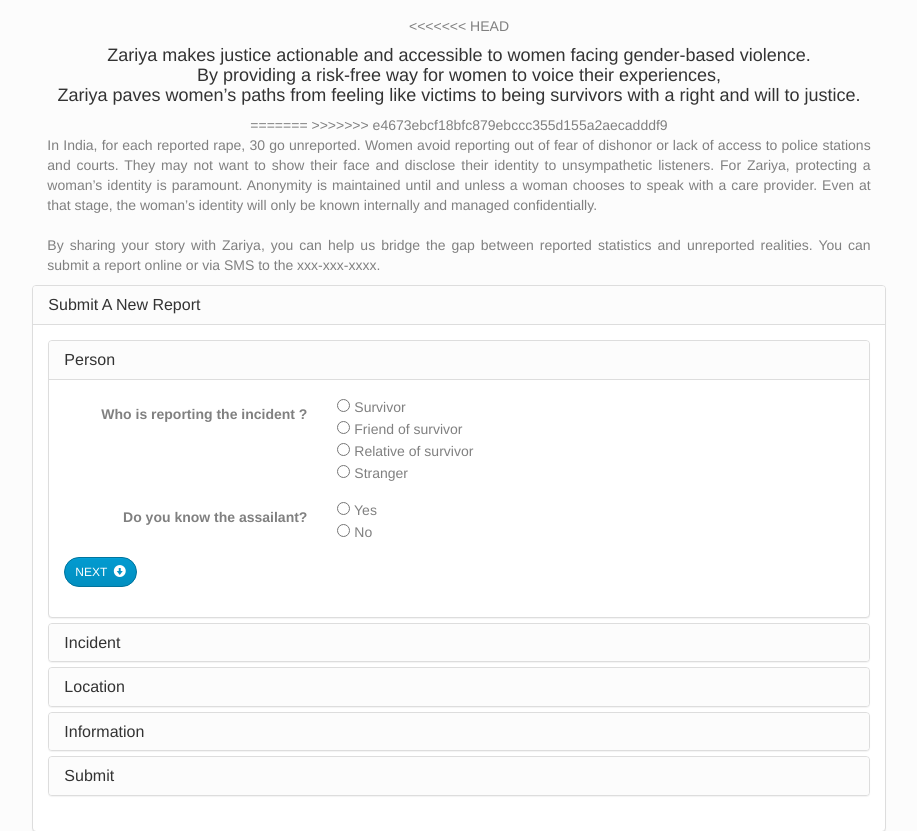
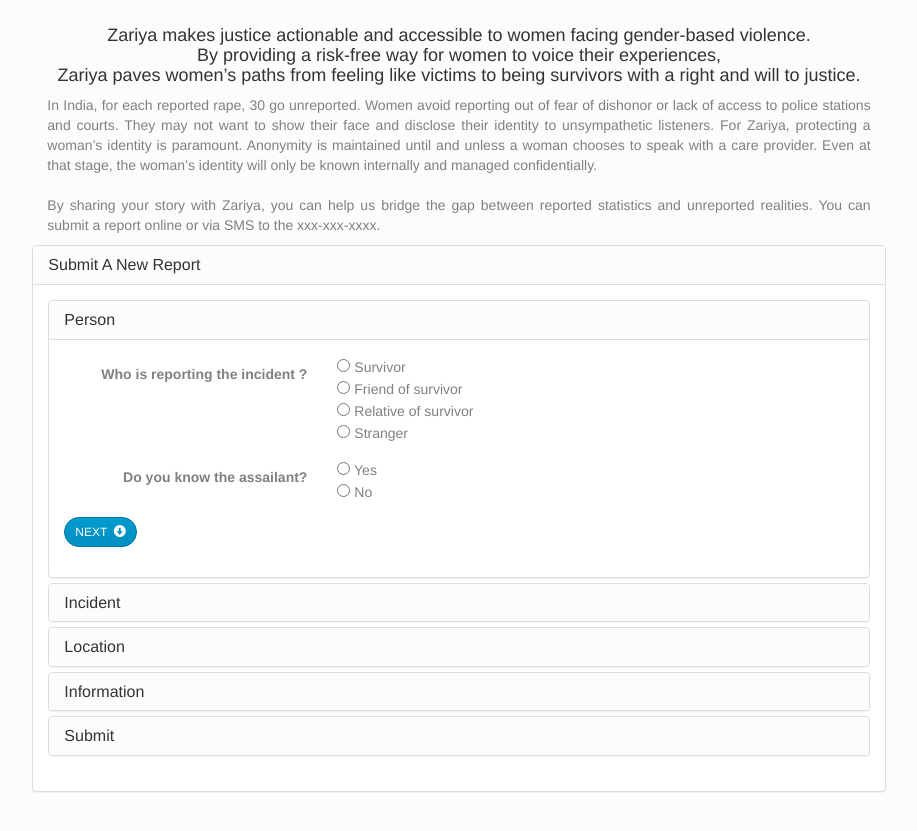
Before and after one commit to navina/avaaz, a Node server app: page /submitReport in a window 1280 px wide. Shown: the part 84-915 px from the top of the page, without its empty margins (181-1098 px from the left). After the commit the page ends 876 px from the top, so only its background shows below. Run offline with Node 20, Linux system fonts and the light colour scheme; some libraries are stand-ins or nearby versions.

Commit message:
submitreport.html conflict changes

```diff
--- a/views/submitReport.html
+++ b/views/submitReport.html
@@ -1,19 +1,17 @@
 <div style="padding-top:20px">
 <div class="container-full col-xs-offset-2 col-xs-8">
 	<div class="row text-center">
-<<<<<<< HEAD
+
 	<h4>
 	  	Zariya makes justice actionable and accessible to women facing gender-based violence.<br/>
       By providing a risk-free way for women to voice their experiences, <br/>
       Zariya paves women’s paths from feeling like victims to being survivors with a right and will to justice.<br/>
 	  </h4>
-=======
 	<div class="col-md-12 justified">
 		In India, for each reported rape, 30 go unreported. Women avoid reporting out of fear of dishonor or lack of access to police stations and courts. They may not want to show their face and disclose their identity to unsympathetic listeners. For Zariya, protecting a woman’s identity is paramount. Anonymity is maintained until and unless a woman chooses to speak with a care provider. Even at that stage, the woman’s identity will only be known internally and managed confidentially. <br/><br/>
 
 By sharing your story with Zariya, you can help us bridge the gap between reported statistics and unreported realities. You can submit a report online or via SMS to the xxx-xxx-xxxx.
 	</div>
->>>>>>> e4673ebcf18bfc879ebccc355d155a2aecadddf9
 	</div>
 
 	<div class="row centered-form paddingTop10">
```
